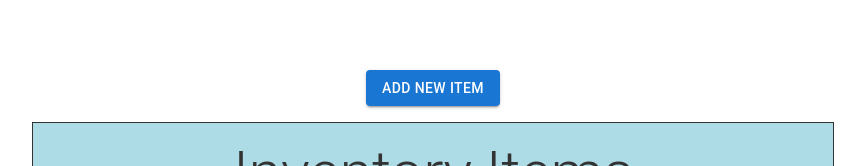
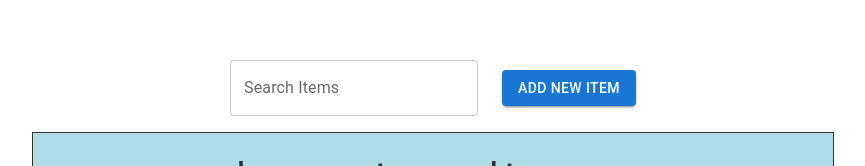
Before and after one commit to desantamaria/pantry-app, a Next.js app: page / in a window 1280 px wide. Shown: the part 103-269 px from the top of the page, without its empty margins (207-1072 px from the left). Built offline with nearby package versions, Linux system fonts and the light colour scheme; no server answers; the database is empty.

Commit message:
add search function

```diff
--- a/app/page.js
+++ b/app/page.js
@@ -13,6 +13,9 @@ export default function Home() {
     const [oldItemName, setOldItemName] = useState('')
     const [newItemName, setNewItemName] = useState('')
 
+    const [searchResults, setSearchResults] = useState([]);
+
+
 
     const updateInventory = async () => {
         const snapshot = query(collection(firestore, 'inventory'))
@@ -25,6 +28,18 @@ export default function Home() {
             })
         })
         setInventory(inventoryList)
+        setSearchResults(inventoryList)
+    }
+
+    const searchItems = (searchInput) => {
+        if(searchInput != '') {
+            const searchData = inventory.filter((item) =>
+                item.name.toLowerCase().includes(searchInput.toLowerCase())
+            )
+            setSearchResults(searchData)
+        } else {
+            setSearchResults(inventory)
+        }
     }
 
     const addItem = async (item) => {
@@ -166,11 +181,28 @@ export default function Home() {
         </Box>
     </Modal>
 
-    <Button variant="contained" onClick={() => {
-        handleOpen()
-    }}>
-        Add New Item
-    </Button>
+    <Box
+        display="flex"
+        justifyContent="center"
+        alignItems="center"
+        flexDirection="row"
+        gap={3}
+    >
+        <TextField
+            label="Search Items"
+            variant="outlined"
+            onChange={(e)=> {
+                searchItems(e.target.value)
+            }}
+
+        />
+
+        <Button variant="contained" onClick={() => {
+            handleOpen()
+        }}>
+            Add New Item
+        </Button>
+    </Box>
 
     <Box border="1px solid #333">
         <Box
@@ -190,7 +222,7 @@ export default function Home() {
         spacing={2}
         overflow="auto"
     >
-        {inventory.map(({name, quantity}) => (
+        {searchResults.map(({name, quantity}) => (
             <Box
                 key={name}
                 width="100%"
```
